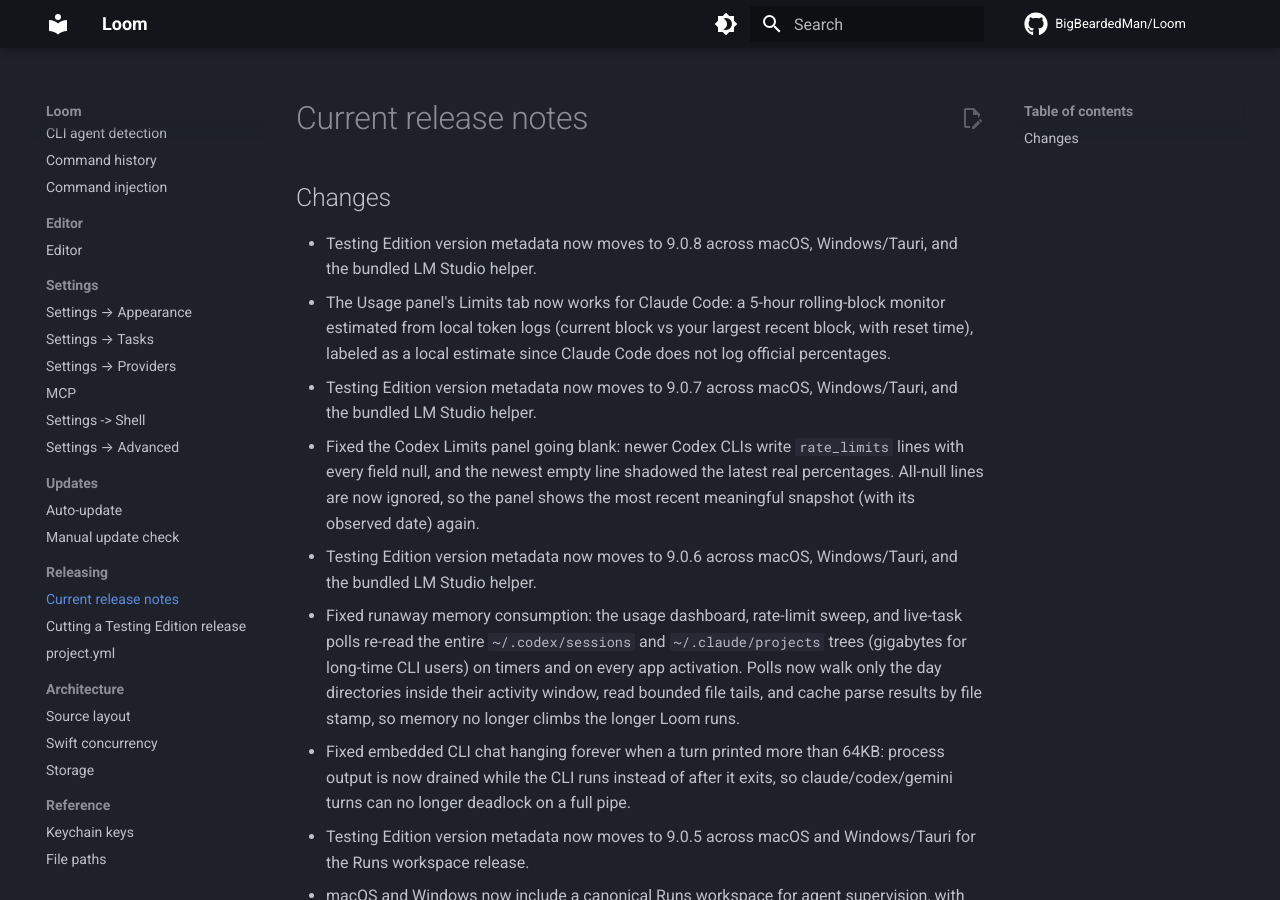
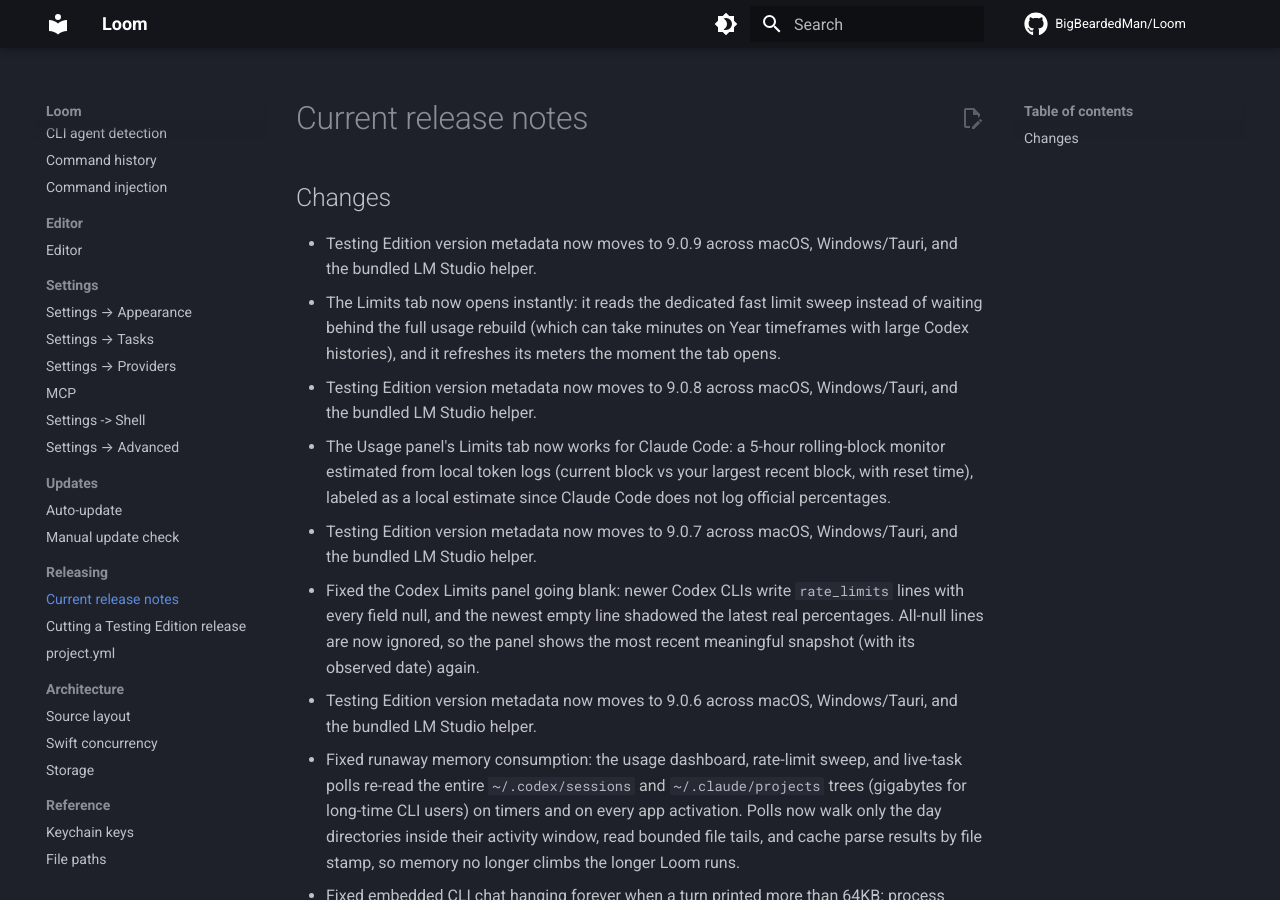
Before and after one commit to BigBeardedMan/Loom, an MkDocs documentation site: the page built from docs/releasing/current-release-notes.md, in a window 1280 px wide and 900 px high. Built offline with MkDocs 1.6.1 and Material for MkDocs 9.7.7, drawn with Linux system fonts in a browser that asks for light colours; comment, search, counter and statistics services are not loaded.

Commit message:
Bump Testing Edition to 9.0.9
Limits tab no longer waits behind the full usage rebuild.

Co-Authored-By: Claude Fable 5 <noreply@anthropic.com>

```diff
--- a/docs/releasing/current-release-notes.md
+++ b/docs/releasing/current-release-notes.md
@@ -1,5 +1,7 @@
 ## Changes
 
+- Testing Edition version metadata now moves to 9.0.9 across macOS, Windows/Tauri, and the bundled LM Studio helper.
+- The Limits tab now opens instantly: it reads the dedicated fast limit sweep instead of waiting behind the full usage rebuild (which can take minutes on Year timeframes with large Codex histories), and it refreshes its meters the moment the tab opens.
 - Testing Edition version metadata now moves to 9.0.8 across macOS, Windows/Tauri, and the bundled LM Studio helper.
 - The Usage panel's Limits tab now works for Claude Code: a 5-hour rolling-block monitor estimated from local token logs (current block vs your largest recent block, with reset time), labeled as a local estimate since Claude Code does not log official percentages.
 - Testing Edition version metadata now moves to 9.0.7 across macOS, Windows/Tauri, and the bundled LM Studio helper.
--- a/project.yml
+++ b/project.yml
@@ -15,8 +15,8 @@ settings:
     # release, so the pill never shows a code lower than what's on main.
     # Bump this manually before each testing release; release-testing.sh
     # reads it back out and tags the GitHub pre-release `testing-<version>`.
-    MARKETING_VERSION: "9.0.8"
-    CURRENT_PROJECT_VERSION: "98"
+    MARKETING_VERSION: "9.0.9"
+    CURRENT_PROJECT_VERSION: "99"
     CODE_SIGN_STYLE: Manual
     CODE_SIGN_IDENTITY: "Loom Local Codesign"
     DEVELOPMENT_TEAM: ""
```
Also changed, not shown: 5 other files.
